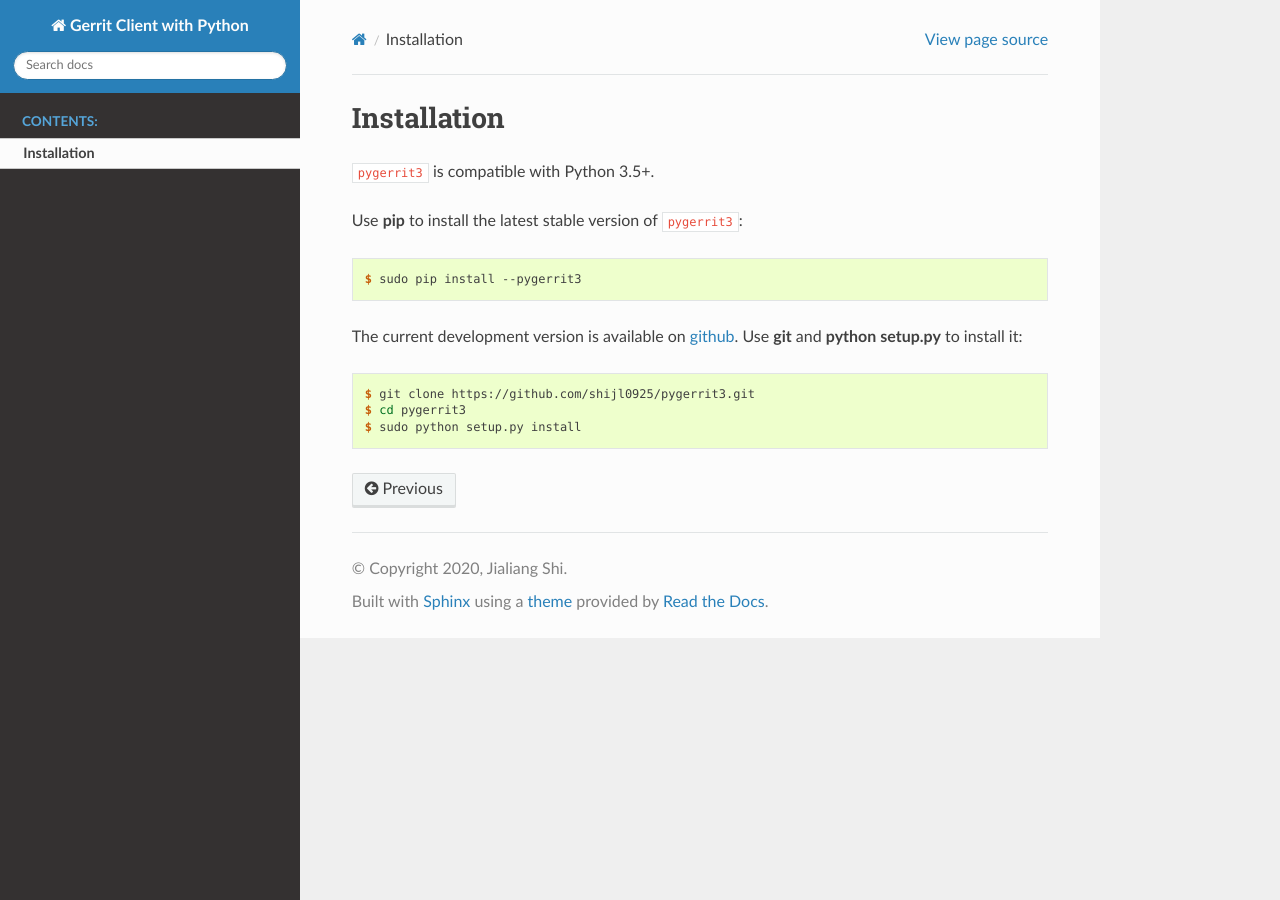
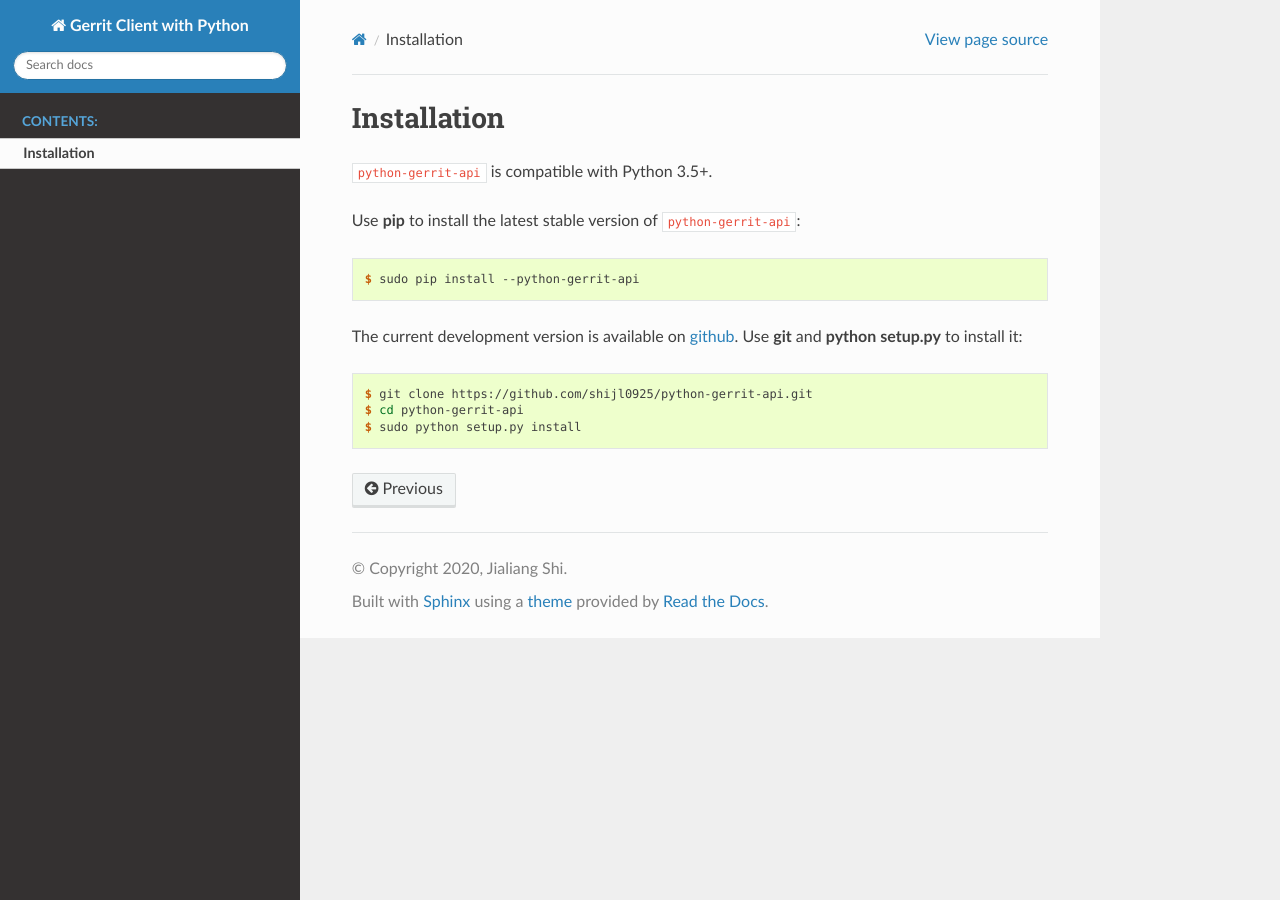
Before and after one commit to d3v53c/python-gerrit-api, a Sphinx documentation site: the page built from docs/install.rst, in a window 1280 px wide. Built offline with Sphinx 7.4.7 and the Read the Docs theme 2.0.0, drawn with Linux system fonts in a browser that asks for light colours.

Commit message:
update package name

```diff
--- a/docs/conf.py
+++ b/docs/conf.py
@@ -74,5 +74,5 @@ html_static_path = ['_static']
 master_doc = 'index'
 
 man_pages = [
-    (master_doc, 'pygerrit3', 'Gerrit Client with Python', [author], 1)
+    (master_doc, 'python-gerrit-api', 'Gerrit Client with Python', [author], 1)
 ]
--- a/docs/install.rst
+++ b/docs/install.rst
@@ -2,20 +2,20 @@
 Installation
 ############
 
-``pygerrit3`` is compatible with Python 3.5+.
+``python-gerrit-api`` is compatible with Python 3.5+.
 
-Use :command:`pip` to install the latest stable version of ``pygerrit3``:
+Use :command:`pip` to install the latest stable version of ``python-gerrit-api``:
 
 .. code-block:: console
 
-   $ sudo pip install --pygerrit3
+   $ sudo pip install --python-gerrit-api
 
 The current development version is available on `github
-<https://github.com/shijl0925/pygerrit3>`__. Use :command:`git` and
+<https://github.com/shijl0925/python-gerrit-api>`__. Use :command:`git` and
 :command:`python setup.py` to install it:
 
 .. code-block:: console
 
-   $ git clone https://github.com/shijl0925/pygerrit3.git
-   $ cd pygerrit3
+   $ git clone https://github.com/shijl0925/python-gerrit-api.git
+   $ cd python-gerrit-api
    $ sudo python setup.py install
```
Also changed, not shown: README.rst (+12 -12 lines), 1 other file.
